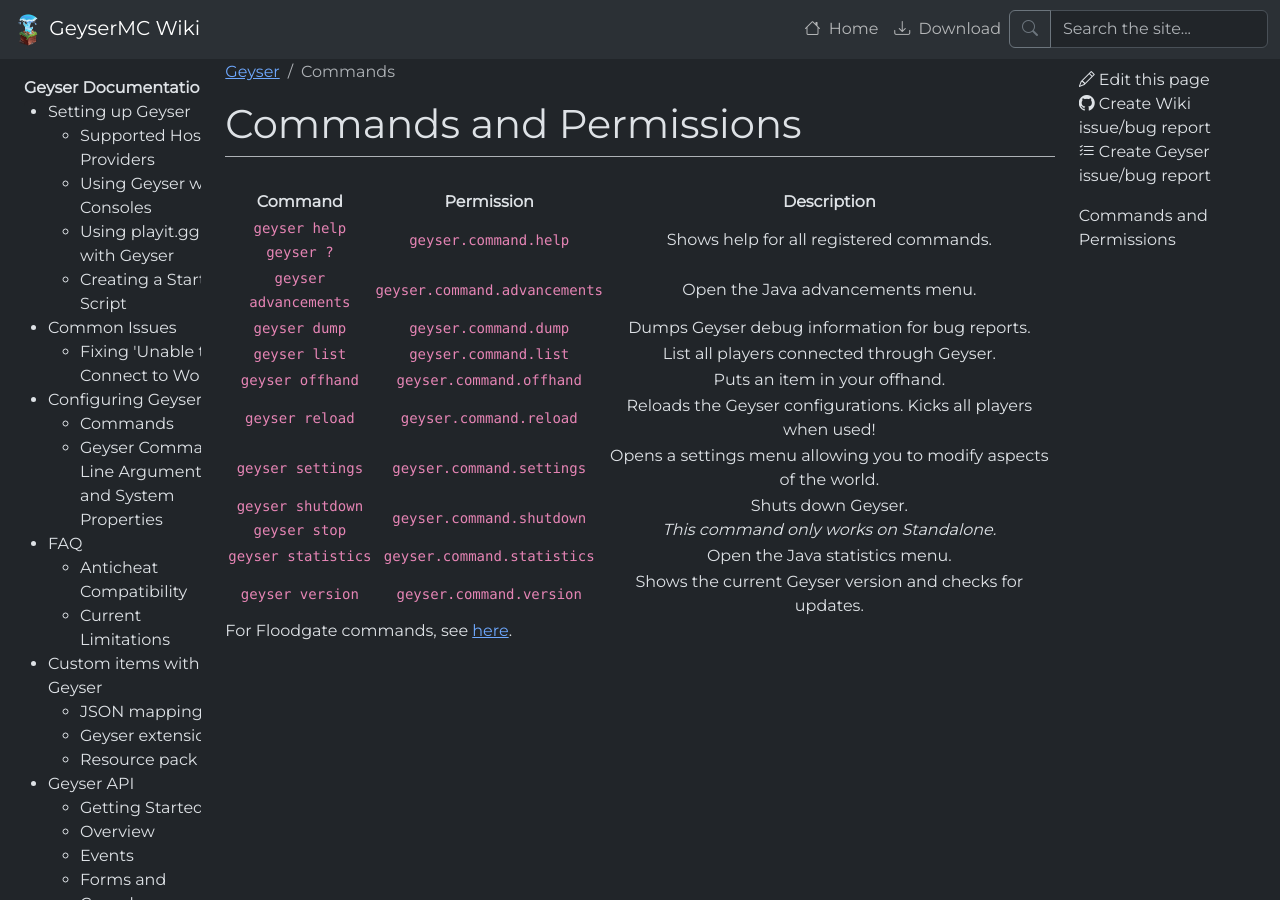
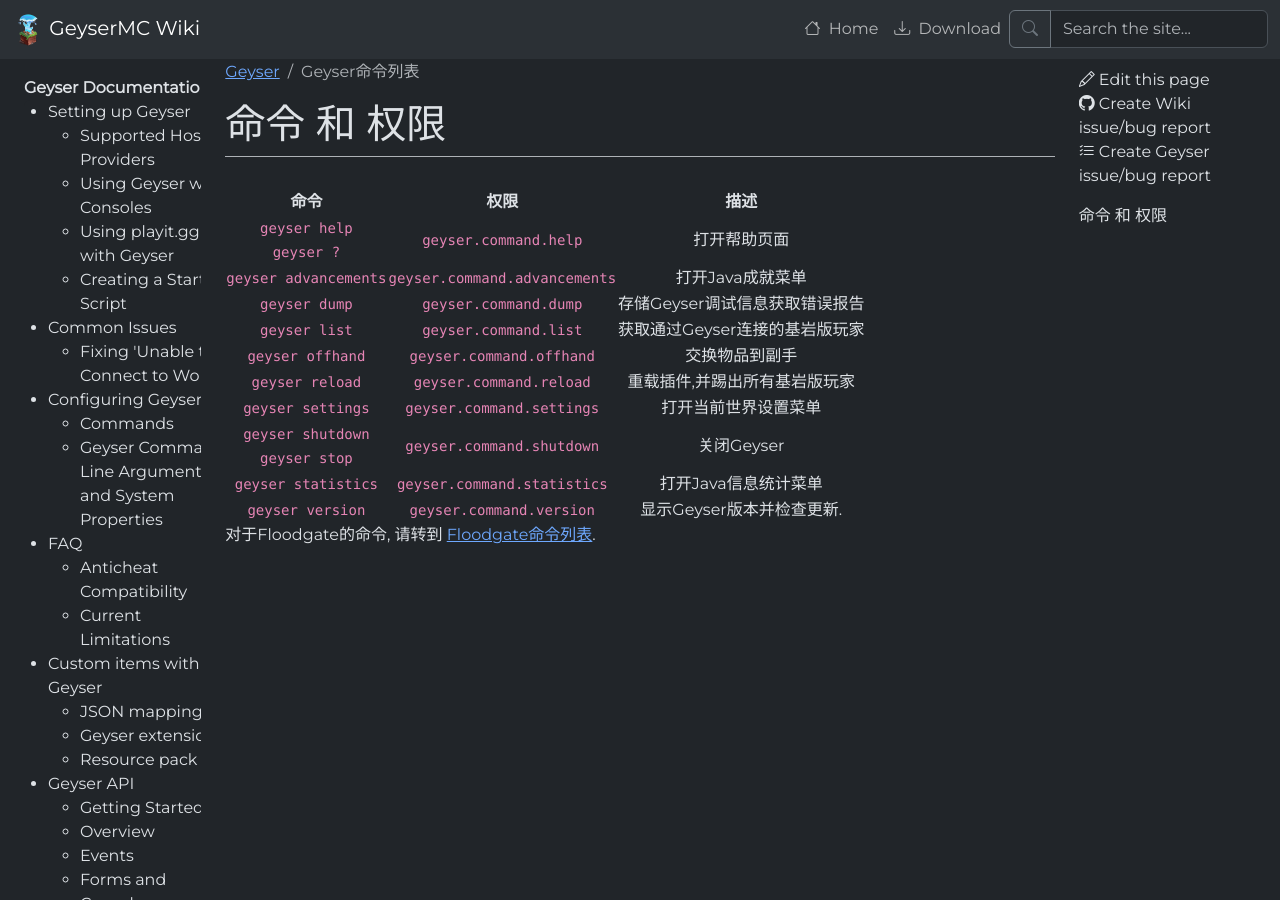
Before and after one commit to MinecraftChampions/GeyserChineseWiki, a Jekyll site: the page built from _docs/geyser/commands.md, in a window 1280 px wide. Built offline with Jekyll 4.4.1, drawn with Linux system fonts in a browser that asks for light colours.

Commit message:
更新
Co-Authored-By: KisssStar <141255211+kisssstar@users.noreply.github.com>

```diff
--- a/_docs/geyser/commands.md
+++ b/_docs/geyser/commands.md
@@ -1,20 +1,20 @@
 ---
-title: Commands
+title: Geyser命令列表
 ---
 
-# Commands and Permissions
+# 命令 和 权限
 
-| Command | Permission | Description |
-|:---:|:---:|:---:|
-| `geyser help` <br> `geyser ?` | `geyser.command.help` | Shows help for all registered commands. |
-| `geyser advancements` | `geyser.command.advancements` | Open the Java advancements menu. |
-| `geyser dump` | `geyser.command.dump` | Dumps Geyser debug information for bug reports. |
-| `geyser list` | `geyser.command.list` | List all players connected through Geyser. |
-| `geyser offhand` | `geyser.command.offhand` | Puts an item in your offhand. |
-| `geyser reload` | `geyser.command.reload` | Reloads the Geyser configurations. Kicks all players when used! |
-| `geyser settings` | `geyser.command.settings` | Opens a settings menu allowing you to modify aspects of the world. |
-| `geyser shutdown` <br> `geyser stop` | `geyser.command.shutdown` | Shuts down Geyser.<br>*This command only works on Standalone.* |
-| `geyser statistics` | `geyser.command.statistics` | Open the Java statistics menu. |
-| `geyser version` | `geyser.command.version` | Shows the current Geyser version and checks for updates. |
+|                  命令                 |              权限             |         描述         |
+|:------------------------------------:|:-----------------------------:|:------------------:|
+|    `geyser help` <br> `geyser ?`     |     `geyser.command.help`     |       打开帮助页面       |
+|        `geyser advancements`         | `geyser.command.advancements` |     打开Java成就菜单     |
+|            `geyser dump`             |     `geyser.command.dump`     | 存储Geyser调试信息获取错误报告 |
+|            `geyser list`             |     `geyser.command.list`     | 获取通过Geyser连接的基岩版玩家 |
+|           `geyser offhand`           |   `geyser.command.offhand`    |      交换物品到副手       |
+|           `geyser reload`            |    `geyser.command.reload`    |  重载插件,并踢出所有基岩版玩家   |
+|          `geyser settings`           |   `geyser.command.settings`   |     打开当前世界设置菜单     |
+| `geyser shutdown` <br> `geyser stop` |   `geyser.command.shutdown`   |      关闭Geyser      |
+|         `geyser statistics`          |  `geyser.command.statistics`  |    打开Java信息统计菜单    |
+|           `geyser version`           |   `geyser.command.version`    |  显示Geyser版本并检查更新.  |
 
-For Floodgate commands, see [here](/floodgate/commands/).
+对于Floodgate的命令, 请转到 [Floodgate命令列表](/floodgate/commands/).
```
Also changed, not shown: _docs/geyser/geyser-command-line-arguments-and-system-properties.md (+4 -5 lines), _includes/setup/instructions/geyser/selfhost/fabric.md (+1 -1 lines), _includes/setup/instructions/geyser/selfhost/proxy.md (+1 -1 lines), _includes/setup/instructions/geyser/selfhost/spigot.md (+1 -1 lines), _includes/setup/instructions/geyser/selfhost/standalone.md (+1 -1 lines).
